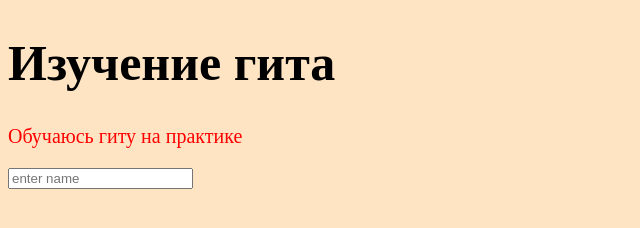
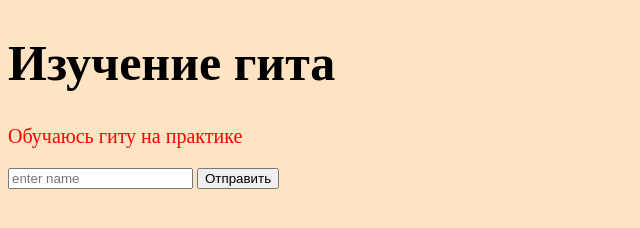
Before and after one commit to ChiefCreator/Git-practice, a plain HTML site: page index.html in a window 1280 px wide. Shown: the whole page, without its empty margins (0-640 px from the left). Drawn offline with Linux system fonts and the light colour scheme.

Commit message:
Создание кнопки отправки

```diff
--- a/index.html
+++ b/index.html
@@ -11,5 +11,6 @@
     <h1 class="title">Изучение гита</h1>
     <p class="text">Обучаюсь гиту на практике</p>
     <input placeholder="enter name">
+    <button class="btn-send">Отправить</button>
     <script src="script.js"></script>
 </body>
```
